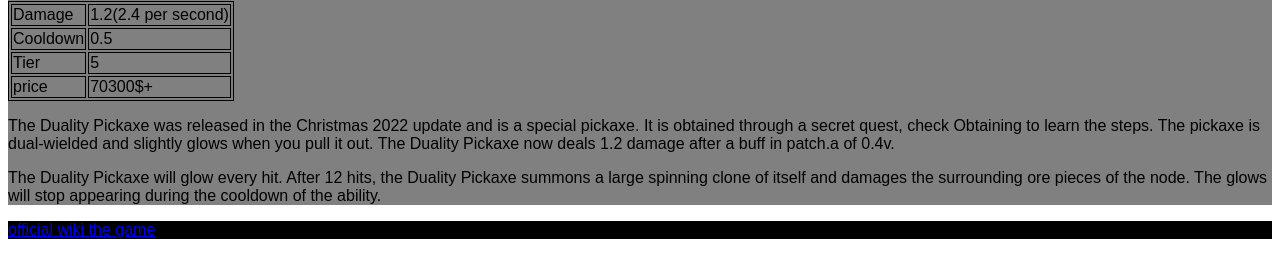
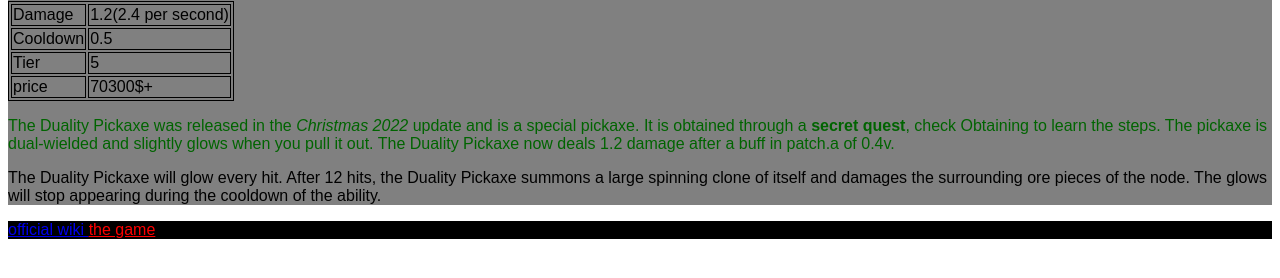
Before and after one commit to lozzz1000/new-project, a plain HTML site: page index.html in a window 1280 px wide. Shown: the part 448-726 px from the top of the page. Drawn offline with Linux system fonts and the light colour scheme.

Commit message:
Update index.html

```diff
--- a/index.html
+++ b/index.html
@@ -30,13 +30,15 @@
                     <td style="border:1px solid black">70300$+</td>
                 </tr>
         </table>
-        <p>The Duality Pickaxe was released in the Christmas 2022 update and is a special pickaxe. It is obtained through a secret quest, check Obtaining to learn the steps. The pickaxe is dual-wielded and slightly glows when you pull it out. The Duality Pickaxe now deals 1.2 damage after a buff in patch.a of 0.4v.</p>
+        <p style="color:darkgreen">The Duality Pickaxe was released in the <i>Christmas 2022</i> update and is a special pickaxe. It is obtained through a <b>secret quest</b>, check Obtaining to learn the steps. The pickaxe is dual-wielded and slightly glows when you pull it out. The Duality Pickaxe now deals 1.2 damage after a buff in patch.a of 0.4v.</p>
         <p>The Duality Pickaxe will glow every hit. After 12 hits, the Duality Pickaxe summons a large spinning clone of itself and damages the surrounding ore pieces of the node. The glows will stop appearing during the cooldown of the ability.</p>
         </main>
         <footer style="background-color:black">
- <a href="https://refinerycaves.fandom.com/wiki/Refinery_Caves_Wiki"/>official
+ <a href="https://refinerycaves.fandom.com/wiki/Refinery_Caves_Wiki">official
 wiki
-<a href="https://www.roblox.com/games/8726743209/Refinery-Caves"/>the game
+
+<a href="https://www.roblox.com/games/8726743209/Refinery-Caves" style="color:red">the game</a>
+
         </footer>
     </body>
 </html>
```
